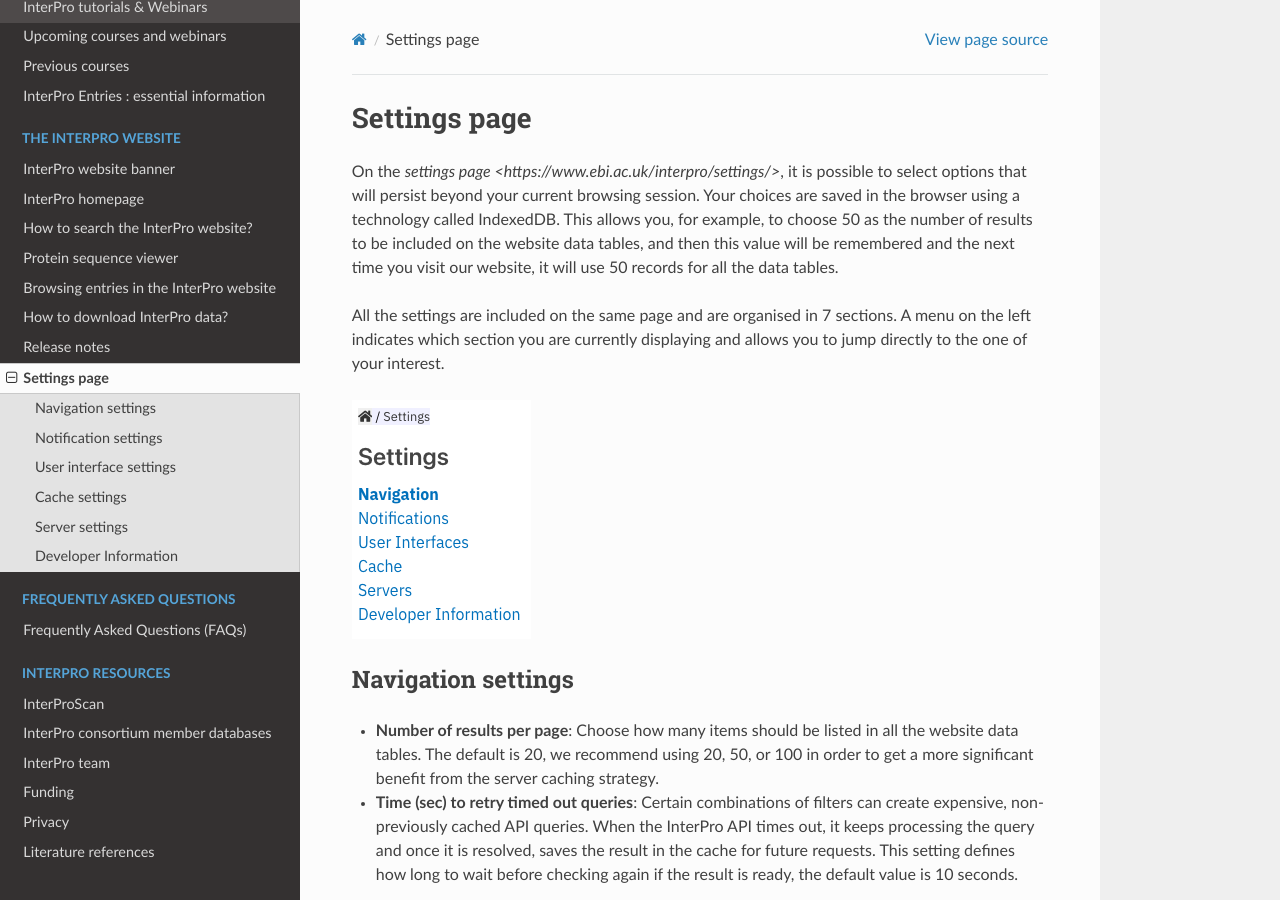
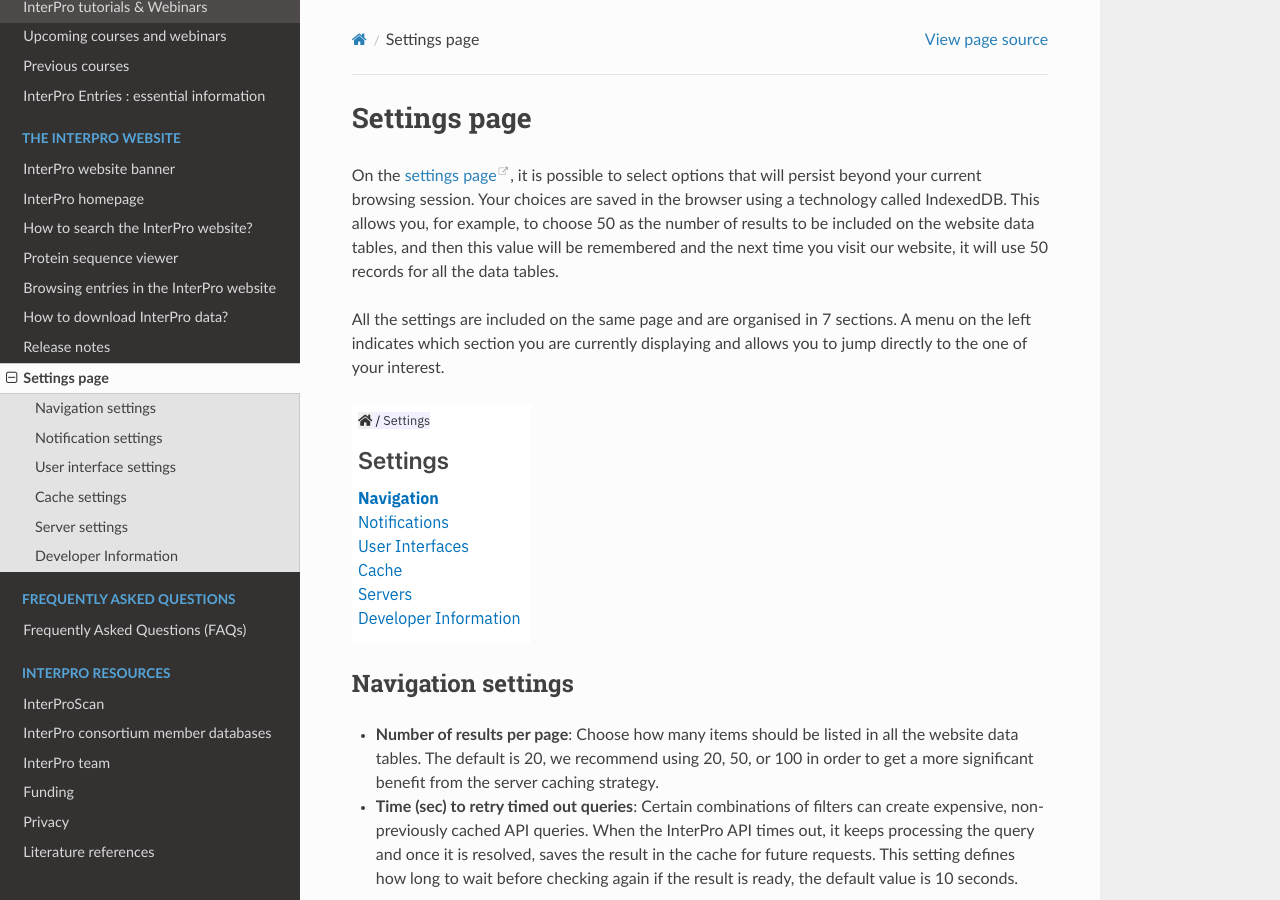
Before and after one commit to ProteinsWebTeam/interpro-docs, a Sphinx documentation site: the page built from docs/settings.rst, in a window 1280 px wide and 900 px high. Built offline with Sphinx 7.4.7 and the Read the Docs theme 2.0.0, drawn with Linux system fonts in a browser that asks for light colours.

Commit message:
link to settings -missing a _

```diff
--- a/docs/settings.rst
+++ b/docs/settings.rst
@@ -3,7 +3,7 @@
 #############
 
 
-On the `settings page <https://www.ebi.ac.uk/interpro/settings/>`, it is possible to select options that will persist beyond your current browsing session. Your  choices are saved in the browser using a technology called IndexedDB. This allows you, for example, to choose 50 as the number of results to be included on the website data tables, and then this value will be remembered and the next time you visit our website, it will use 50 records for all the data tables.
+On the `settings page <https://www.ebi.ac.uk/interpro/settings/>`_, it is possible to select options that will persist beyond your current browsing session. Your  choices are saved in the browser using a technology called IndexedDB. This allows you, for example, to choose 50 as the number of results to be included on the website data tables, and then this value will be remembered and the next time you visit our website, it will use 50 records for all the data tables.
 
 All the settings are included on the same page and are organised in 7 sections. A menu on the left indicates which section you are currently displaying and allows you to jump directly to the one of your interest.
 
```
